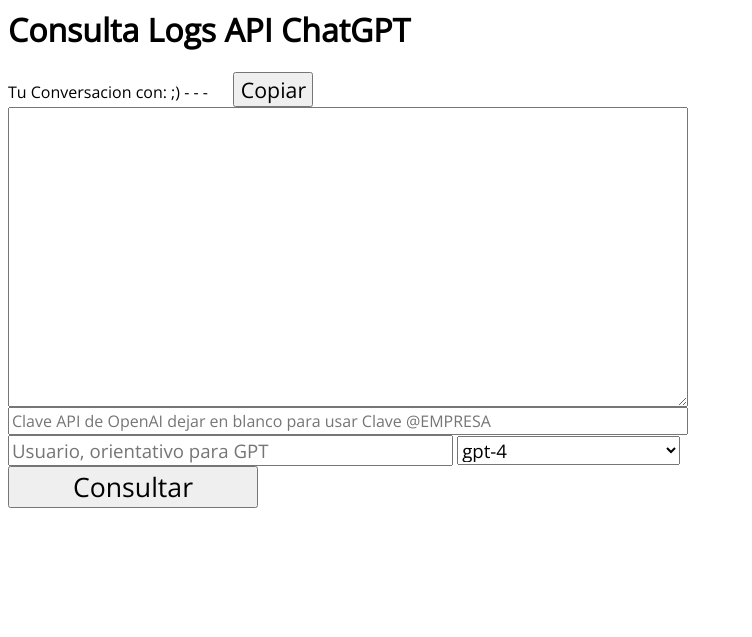
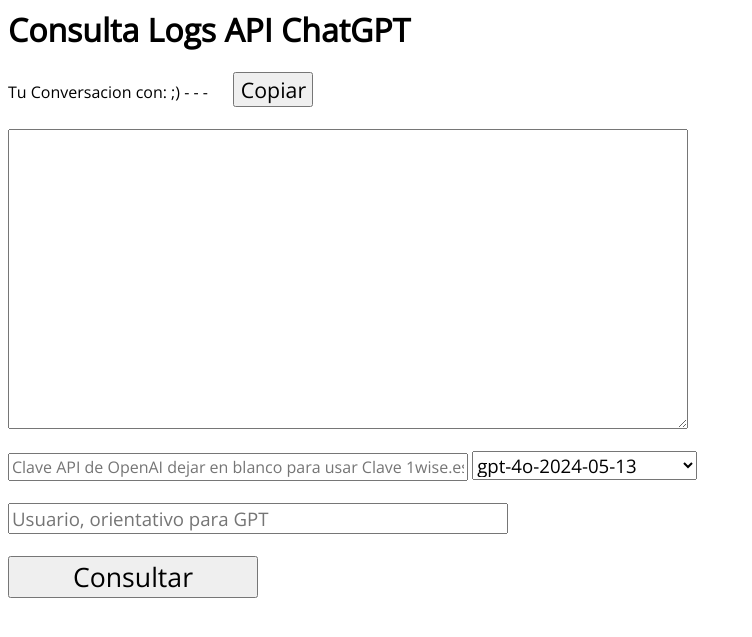
Before and after one commit to 1wise/ia.1-s.es, a PHP site: page /logcrypt.php in a window 1280 px wide. Shown: the top 637 px of the page, without its empty margins (0-752 px from the left). Run offline with PHP 8.4, Linux system fonts and the light colour scheme.

Commit message:
New Bots

```diff
--- a/chatgpt/logcrypt.php
+++ b/chatgpt/logcrypt.php
@@ -3,7 +3,7 @@
 	// http://ia.1-s.es/
 	// http://1wise.es
 	//
-	// Last edit 25-06-2023 00:00
+	// Last edit 08-06-2024 00:00
 	//
 	// Print a standard page header
 	//
@@ -12,7 +12,11 @@
   $pfCrypt = '';
   if ($_SERVER['REQUEST_METHOD'] === 'POST') {
     $carReg = "@DIRREGISTROS";
+    if ($_POST['aicrypt'] == '') {
+      $aiCry = "@OPENAIAPIKEY";
+    } else {
     $aiCry = $_POST['aicrypt'];
+    }
     $model = $_POST['model'];
     $emRem = $_POST['emRem'];
     $anemCrypt =  $_POST['emRem'].":".$_POST['model'].":".$aiCry;
@@ -57,34 +61,28 @@
     <form method="post">
        <h1>Consulta Logs API ChatGPT</h1>
        <label id="nulog">Tu Conversacion con<?php echo ": ".$model." - "; ?><?php echo " - ".$pfCrypt." - "; ?></lable>&nbsp;&nbsp;&nbsp;&nbsp;
-       <button type="button" style="width:80px; hight:30px; font-size:16pt;" id="copyleDat" onclick="ToClipboard()">Copiar</button><br>
-       <textarea name="rescrypt" style="font-size:14px;" class="textbox2" readonly><?php echo htmlspecialchars($leDatReg); ?></textarea><br>
-       <input type="text" style="width:680px; font-size:12pt;" id="aicrypt" name="aicrypt" placeholder="Clave API de OpenAI dejar en blanco para usar Clave @EMPRESA"><br>
-       <input type="text" style="width:445px; hight:30px; font-size:14pt;" id="emRem" name="emRem" placeholder="Usuario, orientativo para GPT" required>
-       <select style="font-size:14pt;" name="model" id="model" required>
-         <option value="gpt-4">gpt-4</option>
-         <option value="gpt-4-0314">gpt-4-0314</option>
-         <option value="gpt-4-0613">gpt-4-0613</option>
-         <option value="gpt-4-32k">gpt-4-32k</option>
-         <option value="gpt-4-32k-0314">gpt-4-32k-0314</option>
-         <option value="gpt-4-32k-0613">gpt-4-32k-0613</option>
-         <option value="gpt-3.5-turbo">gpt-3.5-turbo</option>
-         <option value="gpt-3.5-turbo-0301">gpt-3.5-turbo-0301</option>
-         <option value="gpt-3.5-turbo-0613">gpt-3.5-turbo-0613</option>
-         <option value="gpt-3.5-turbo-16k">gpt-3.5-turbo-16k</option>
-         <option value="gpt-3.5-turbo-16k-0613">gpt-3.5-turbo-16k-0613</option>
-         <option value="text-davinci-003">text-davinci-003</option>
-         <option value="text-davinci-002">text-davinci-002</option>
-         <option value="text-curie-001">text-curie-001</option>
-         <option value="text-babbage-001">text-babbage-001</option>
-         <option value="text-ada-001">text-ada-001</option>
-         <option value="davinci-instruct-beta">davinci-instruct-beta</option>
-         <option value="davinci">davinci</option>
-         <option value="curie-instruct-beta">curie-instruct-beta</option>
-         <option value="curie">curie</option>
-         <option value="babbage">babbage</option>
-         <option value="ada">ada</option>
-       </select><br>
+       <button type="button" style="width:80px; hight:30px; font-size:16pt;" id="copyleDat" onclick="ToClipboard()">Copiar</button><br><br>
+       <textarea name="rescrypt" style="font-size:14px;" class="textbox2" readonly><?php echo htmlspecialchars($leDatReg); ?></textarea><br><br>
+       <input type="text" style="width:460px; font-size:12pt;" id="aicrypt" name="aicrypt" placeholder="Clave API de OpenAI dejar en blanco para usar Clave 1wise.es">
+    <select style="font-size:14pt;" name="model" id="model" required>
+     <option value="gpt-4o-2024-05-13">gpt-4o-2024-05-13</option>
+     <option value="gpt-4o">gpt-4o</option>
+     <option value="gpt-4-turbo-preview">gpt-4-turbo-preview</option>
+     <option value="gpt-4-turbo-2024-04-09">gpt-4-turbo-2024-04-09</option>
+     <option value="gpt-4-turbo">gpt-4-turbo</option>
+     <option value="gpt-4-1106-preview">gpt-4-1106-preview</option>
+     <option value="gpt-4-0613">gpt-4-0613</option>
+     <option value="gpt-4-0125-preview">gpt-4-0125-preview</option>
+     <option value="gpt-4">gpt-4</option>
+     <option value="gpt-3.5-turbo-16k-0613">gpt-3.5-turbo-16k-0613</option>
+     <option value="gpt-3.5-turbo-16k">gpt-3.5-turbo-16k</option>
+     <option value="gpt-3.5-turbo-1106">gpt-3.5-turbo-1106</option>
+     <option value="gpt-3.5-turbo-0613">gpt-3.5-turbo-0613</option>
+     <option value="gpt-3.5-turbo-0301">gpt-3.5-turbo-0301</option>
+     <option value="gpt-3.5-turbo-0125">gpt-3.5-turbo-0125</option>
+     <option value="gpt-3.5-turbo">gpt-3.5-turbo</option>
+    </select><br><br>
+       <input type="text" style="width:500px; hight:30px; font-size:14pt;" id="emRem" name="emRem" placeholder="Usuario, orientativo para GPT"><br><br>
        <input type="submit" style="width:250px; font-size:20pt;"  name="submit" value="Consultar"><br>
    </form>
  <script>
--- a/chatgpt/sense_mail.php
+++ b/chatgpt/sense_mail.php
@@ -41,7 +41,7 @@ function sense_mail($emRem, $emUsr, $model, $system_msg, $emAsu, $miMsg, $emIp)
         // Email content
         $mail->isHTML(false);
         $mail->Subject = $emAsu;
-        $emMsg = "\n";
+        $emMsg .= "\n";
         $emMsg .= "Este correo ha sido enviado desde el formulario \n";
         $emMsg .= "@SITURL powered by @EMPRESA.\n";
         $emMsg .= "Consulta a ".$model." via @URLAPP \n";
@@ -53,7 +53,7 @@ function sense_mail($emRem, $emUsr, $model, $system_msg, $emAsu, $miMsg, $emIp)
         // Send email
         $mail->send();
 
-        $mailLog  = ">".$emIp."<< - >>".$emRem."<< - >>".$emUsr."<< - >>".$model." - ".$now.PHP_EOL;
+         $mailLog  = ">".$emIp."<< - >>".$emtoAi."<< - >>".$emUsr."<< - >>".$emDat."<< - >>".$remMsg." - ".$nowForm.PHP_EOL;
 
 	file_put_contents('@NOMGPTMAILLOG', $mailLog, FILE_APPEND);
         echo "Email enviado !!".PHP_EOL;
--- a/chatgpt/sense_sms.php
+++ b/chatgpt/sense_sms.php
@@ -3,7 +3,7 @@
 	// http://ia.1-s.es/
 	// http://1wise.es
 	//
-	// Last edit 25-06-2023 00:00
+	// Last edit 08-06-2024 00:00
         // Mòdul natiu per integrar la passarel·la API SMS d'Andorra Telecom.
 	//
 function sense_sms($aimSgem, $model, $smsNum, $somApi, $emIp) {
@@ -48,7 +48,6 @@ function sense_sms($aimSgem, $model, $smsNum, $somApi, $emIp) {
     // Send each SMS part
     foreach ($smsParts as $part) {
         // Your existing SMS sending logic goes here
-
         $http_status_som = '';
         $now = date("d/m/Y");
         $validesa = 60;
```
Also changed, not shown: chatgpt/index.php (+28 -42 lines).
